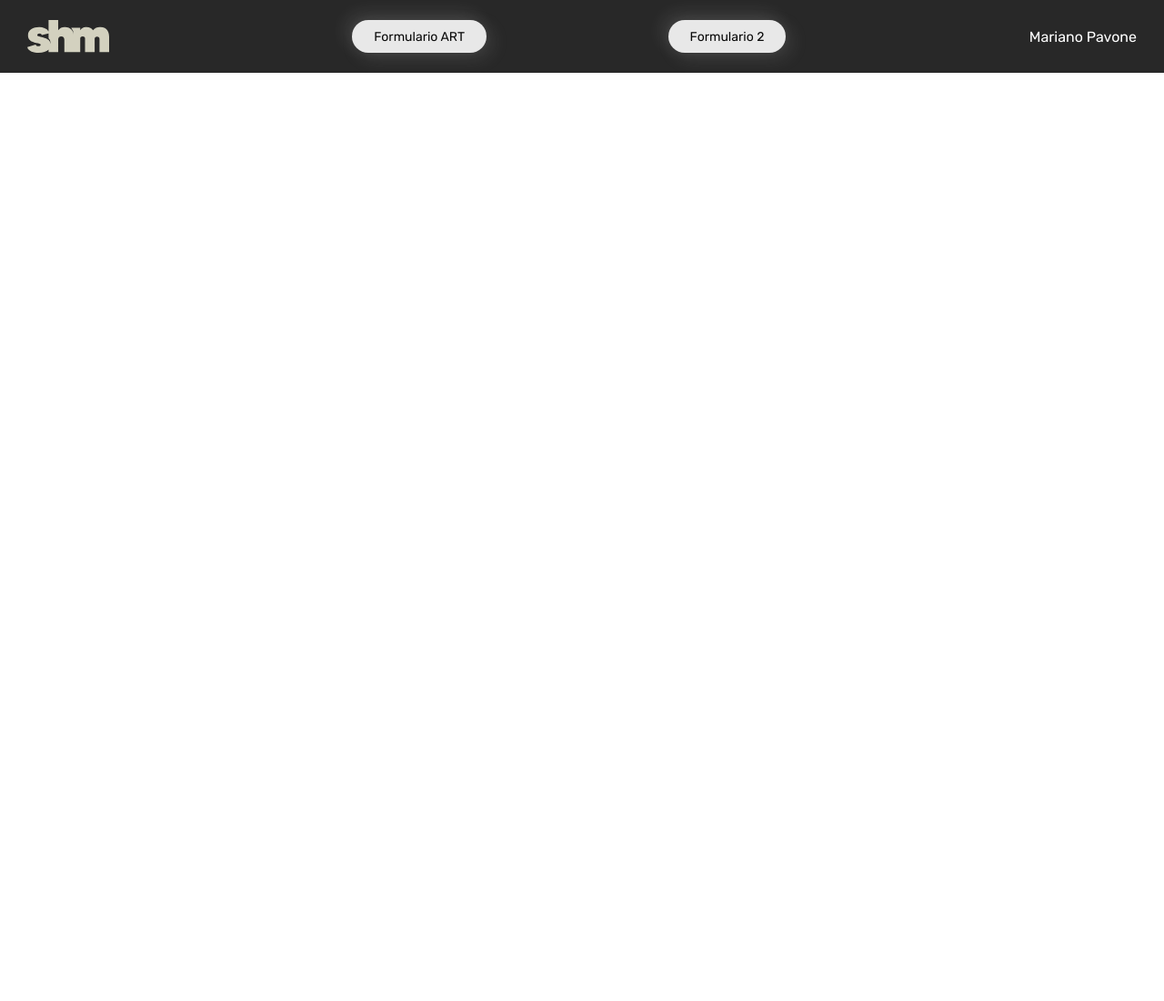
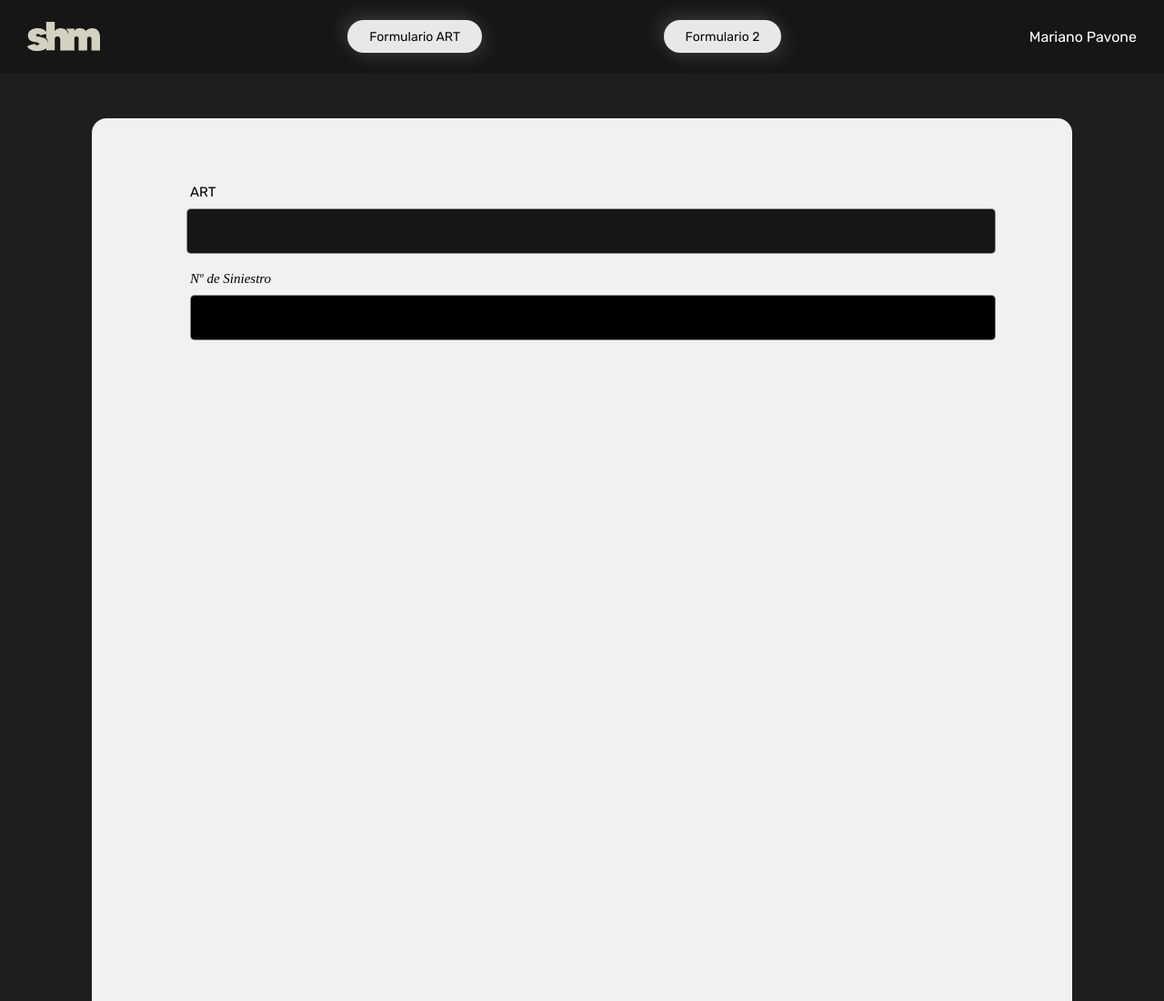
Before and after one commit to PatricioPastor/TestSHM, a plain HTML site: page form/index.html in a window 1280 px wide. Shown: the top 1100 px of the page at 91% size. Before the commit the page ends 800 px from the top, so only its background shows below. Drawn offline with Linux system fonts and the light colour scheme; a web font is replaced by a local one.

Commit message:
formulario ART

```diff
--- a/form/index.html
+++ b/form/index.html
@@ -6,6 +6,10 @@
     <meta name="viewport" content="width=device-width, initial-scale=1.0">
     <title>Formulario ART</title>
     <link rel="stylesheet" href="style.css">
+    <link rel="stylesheet" href="formularios.css">
+    <link rel="preconnect" href="https://fonts.googleapis.com">
+    <link rel="preconnect" href="https://fonts.gstatic.com" crossorigin>
+    <link href="https://fonts.googleapis.com/css2?family=ABeeZee:ital@0;1&display=swap" rel="stylesheet">
 </head>
 <body>
     <header class="main-header">
@@ -18,6 +22,22 @@
             <span class="mariano">Mariano Pavone</span>
         </nav>
     </header>
+    <main>
+        <section class="formulario-art">
+            <form action="">
+                <label for="" class="art-label">ART</label>
+                <input type="text" name="" class="art" id="">
+                <br>
+                <label for="" class="siniestro-label">Nº de Siniestro</label>
+                <input type="text" name="" class="siniestro" id="">
+            </form>
+        </section>
+        <section>
+            <form action="">
+
+            </form>
+        </section>
+    </main>
     <script src="main.js"></script>
 </body>
 </html>
--- a/form/style.css
+++ b/form/style.css
@@ -6,12 +6,18 @@
     font-family: 'Rubik', sans-serif;
 }
 
+body {
+  background-color:#1f1e1e ;
+  height: 1900px;
+}
+
 .main-header {
     position: sticky;
     top: 0;
     width: 100vw;
     height: 80px;
     background-color: #161616eb;
+    z-index: 999;
 }
 
 .navbar {
@@ -30,7 +36,12 @@
 }
 
 .navbar img{
-    width: 90px;
+    width: 80px;
+    transition: 0.2s;
+}
+
+.navbar img:hover {
+  transform: scale(1.2);
 }
 
 .button2 {
@@ -46,13 +57,13 @@
     background: #e8e8e8;
     border: none;
     box-shadow: 6px 6px 20px #c5c5c524,
-               -6px -6px 20px #ffffff1f;
+              -6px -6px 20px #ffffff1f;
   }
 
   .button2:active {
     color: #666;
     box-shadow: inset 4px 4px 12px #c5c5c5,
-               inset -4px -4px 12px #ffffff;
+                inset -4px -4px 12px #ffffff;
   }
 
   .button2:before {
@@ -133,3 +144,92 @@
     background-color: #009087;
     transform: translateX(-50%) scaleY(1.3) scaleX(0.8);
   }
+
+  main {
+    display: flex;
+    justify-content: center;
+    position: relative;
+    margin:50px 0;
+    font-family: 'ABeeZee', sans-serif;
+    font-weight: 400;
+  }
+
+  input {
+    color: white;
+    font-size: 16px;
+    padding:0 15px;
+
+  }
+
+  .formulario-art {
+    position: absolute;
+    width: 1078px;
+    height: 1613px;
+    background: #F1F1F1;
+    border-radius: 16px;
+    margin-bottom: 100px;
+  }
+.art{
+  position: absolute;
+  width: 890px;
+  height: 50px;
+  left: 104px;
+  top: 99px;
+
+  background: #161616;
+/* Divider/Light/1px - 60% */
+
+  border: 1px solid rgba(228, 228, 228, 0.6);
+  border-radius: 5px;
+}
+
+.art-label {
+  position: absolute;
+  width: 27px;
+  height: 20px;
+  left: 108px;
+  top: 71px;
+
+  font-size: 15px;
+  line-height: 20px;
+  /* identical to box height, or 133% */
+
+  display: flex;
+  align-items: center;
+
+  color: #000000;
+}
+.siniestro-label {
+position: absolute;
+width: 106px;
+height: 20px;
+left: 108px;
+top: 166px;
+
+font-family: 'ABeeZee';
+font-style: italic;
+font-weight: 400;
+font-size: 15px;
+line-height: 20px;
+/* identical to box height, or 133% */
+
+display: flex;
+align-items: center;
+
+color: #000000;
+}
+.siniestro {
+  box-sizing: border-box;
+
+position: absolute;
+width: 886px;
+height: 50px;
+left: 108px;
+top: 194px;
+
+background: #000000;
+/* Divider/Light/1px - 60% */
+
+border: 1px solid rgba(228, 228, 228, 0.6);
+border-radius: 5px;
+}
```
Also changed, not shown: form/main.js (line endings or trailing spaces).
